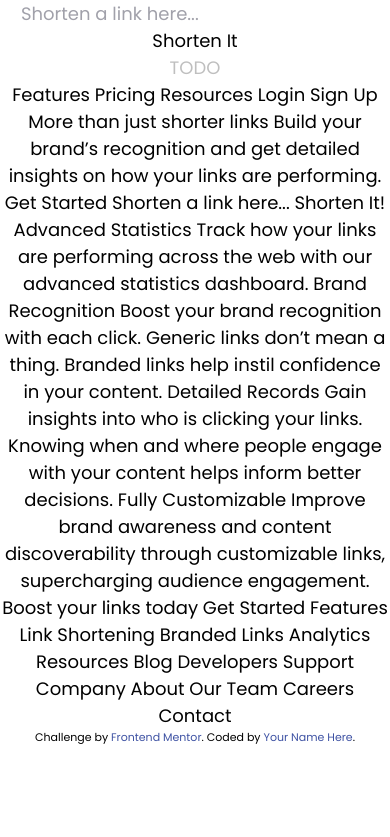
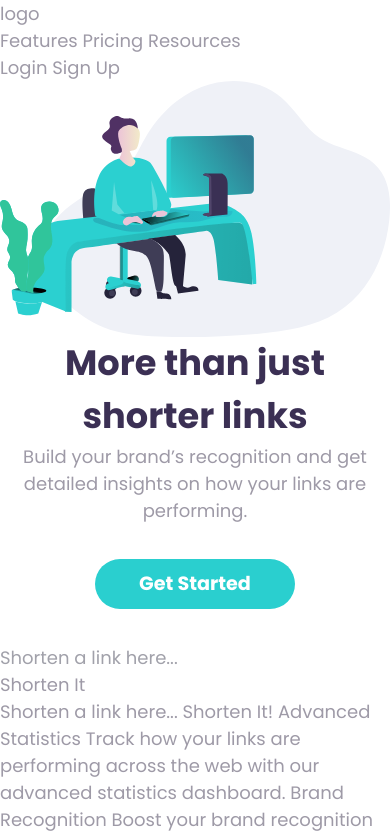
Before and after one commit to cch5ng/url_shortening_api_fe_mentor, a React (Create React App) app: page / in a window 390 px wide. Shown: the top 837 px of the page. Built offline with nearby package versions, Linux system fonts and the light colour scheme.

Commit message:
5 hero (#11)
* hero section mobile and desktop

* modify responsive width to test more easily

```diff
--- a/src/App.css
+++ b/src/App.css
@@ -1,5 +1,5 @@
 .App {
-  text-align: center;
+  /* text-align: center; */
 }
 
 
--- a/src/App.js
+++ b/src/App.js
@@ -1,6 +1,7 @@
 import {useState, useEffect} from 'react';
 //import logo from './logo.svg';
 import './App.css';
+import hero from './images/illustration-working.svg';
 
 function App() {
   const [url, setUrl] = useState('');
@@ -40,6 +41,33 @@ function App() {
 
   return (
     <div className="App">
+      <header>
+        <div>logo</div>
+        <div>
+          Features
+          Pricing
+          Resources
+        </div>
+        <div>
+          Login
+          Sign Up
+        </div>
+      </header>
+      <main>
+        <div className="section-container desktop:flex desktop:flex-row-reverse">
+          <div className="hero-image desktop:w-1/2">
+            <img src={hero} />
+          </div>
+          <div className="hero-text desktop:w-1/2 desktop:text-left">
+            <h1 className="desktop:text-7xl">More than just shorter links</h1>
+            <div className="desktop:text-2xl">
+              Build your brand’s recognition and get detailed insights on how your links are performing.
+            </div>
+            <button className="btn-round">Get Started</button>
+          </div>
+        </div>
+
+
 
         <div>
           <form>
@@ -63,24 +91,12 @@ function App() {
         </div>
 
 
+      </main>
+
+
+
 
     <div>
-      <h1 className="text-grey">TODO</h1>
-
-
-  Features
-  Pricing
-  Resources
-
-  Login
-  Sign Up
-
-  More than just shorter links
-
-  Build your brand’s recognition and get detailed insights
-  on how your links are performing.
-
-  Get Started
 
   Shorten a link here...
 
--- a/src/index.css
+++ b/src/index.css
@@ -19,6 +19,13 @@
     font-family: 'Poppins', sans-serif;
     font-weight: 400;
     font-size: 18px;
+    color: theme('colors.violet.neutral');
+  }
+
+  h1 {
+    font-weight: 700;
+    font-size: 2.2rem;
+    color: theme('colors.violet.dark');
   }
 }
 
@@ -27,6 +34,22 @@ body {
   -moz-osx-font-smoothing: grayscale;
 }
 
+.hero-text {
+  text-align: center;
+}
+
+.btn-round {
+  background-color: theme('colors.cyan');
+  color: #fff;
+  width: 200px;
+  height: 50px;
+  padding: 0 25px;
+  margin: 35px;
+  border-radius: 25px;
+  font-size: 1.2rem;
+  font-weight: 700;
+}
+
 /* code {
   font-family: source-code-pro, Menlo, Monaco, Consolas, 'Courier New',
     monospace;
--- a/tailwind.config.js
+++ b/tailwind.config.js
@@ -6,7 +6,7 @@ module.exports = {
   theme: {
     //extend: {},
     screens: {
-      'desktop': '1440px',
+      'desktop': '1220px',
       // => @media (min-width: 1440px) { ... }
     },
     colors: {
```
Lines whose indentation alone changed are shown as unchanged.
